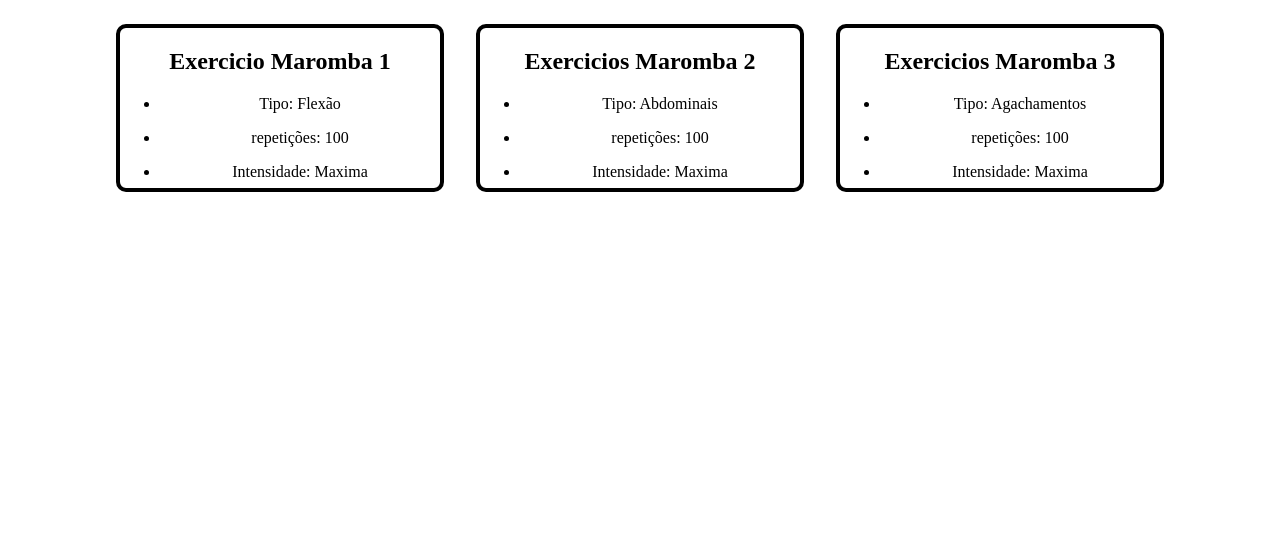
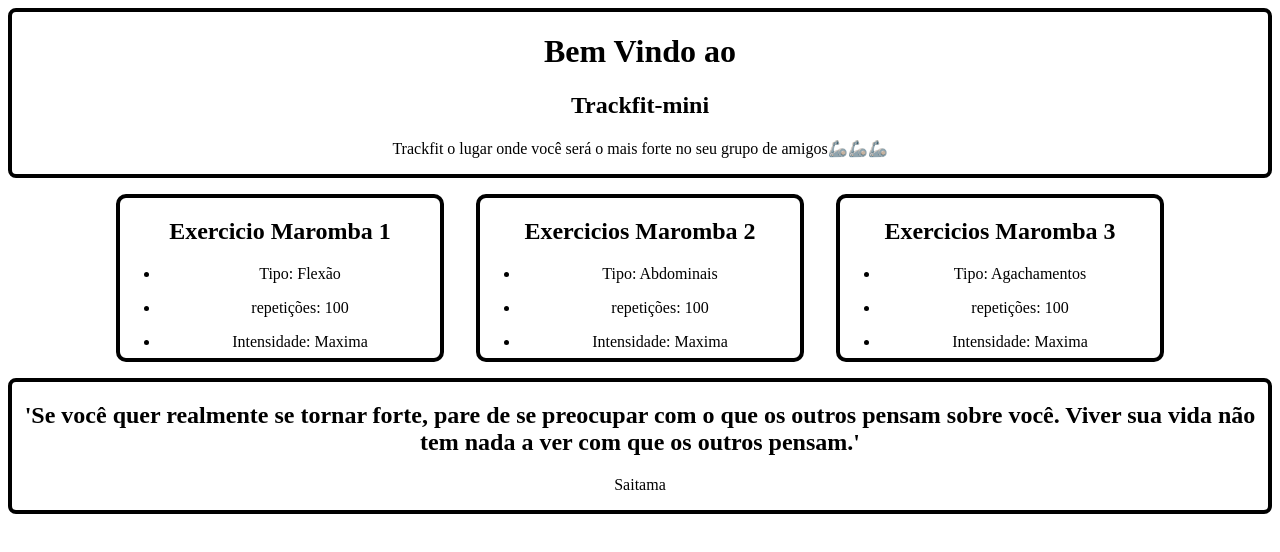
Before and after one commit to dnl-alm/cp4-front-end, a React (Vite) app: page / in a window 1280 px wide. Shown: the top 552 px of the page. Built offline with nearby package versions, Linux system fonts and the light colour scheme.

Commit message:
last push before release

```diff
--- a/src/App.tsx
+++ b/src/App.tsx
@@ -1,11 +1,20 @@
 import { ExerciseList } from "./components/ExerciseList"
+import { MotivationalMessage } from "./components/motivational-message"
+import { Welcome } from "./components/welcome"
 
 
 
 function App() {
   return (
     <>
-      <ExerciseList></ExerciseList>
+      <main>
+        <Welcome />
+        <ExerciseList />
+        <MotivationalMessage
+        message="'Se você quer realmente se tornar forte, pare de se preocupar com o que os outros pensam sobre você. Viver sua vida não tem nada a ver com que os outros pensam.'"
+        author="Saitama"
+        />
+      </main>
     </>
   )
 }
--- a/src/components/motivational-message.tsx
+++ b/src/components/motivational-message.tsx
@@ -9,6 +9,7 @@
             <div style={{
                 border: "0.3rem solid #000000",
                 borderRadius: '0.5rem',
+                textAlign: "center"
             }}>
                 <h2>{props.message}</h2>
                 <p>{props.author}</p>
--- a/src/components/welcome.tsx
+++ b/src/components/welcome.tsx
@@ -10,7 +10,7 @@
     }}>
       <h1>Bem Vindo ao</h1>
       <h2>Trackfit-mini</h2>
-      <p>Trackfit o lugar onde você será mo mais forte no seu grupo de amigos🦾🦾🦾</p>
+      <p>Trackfit o lugar onde você será o mais forte no seu grupo de amigos🦾🦾🦾</p>
     </div>
    </>
   )
```
